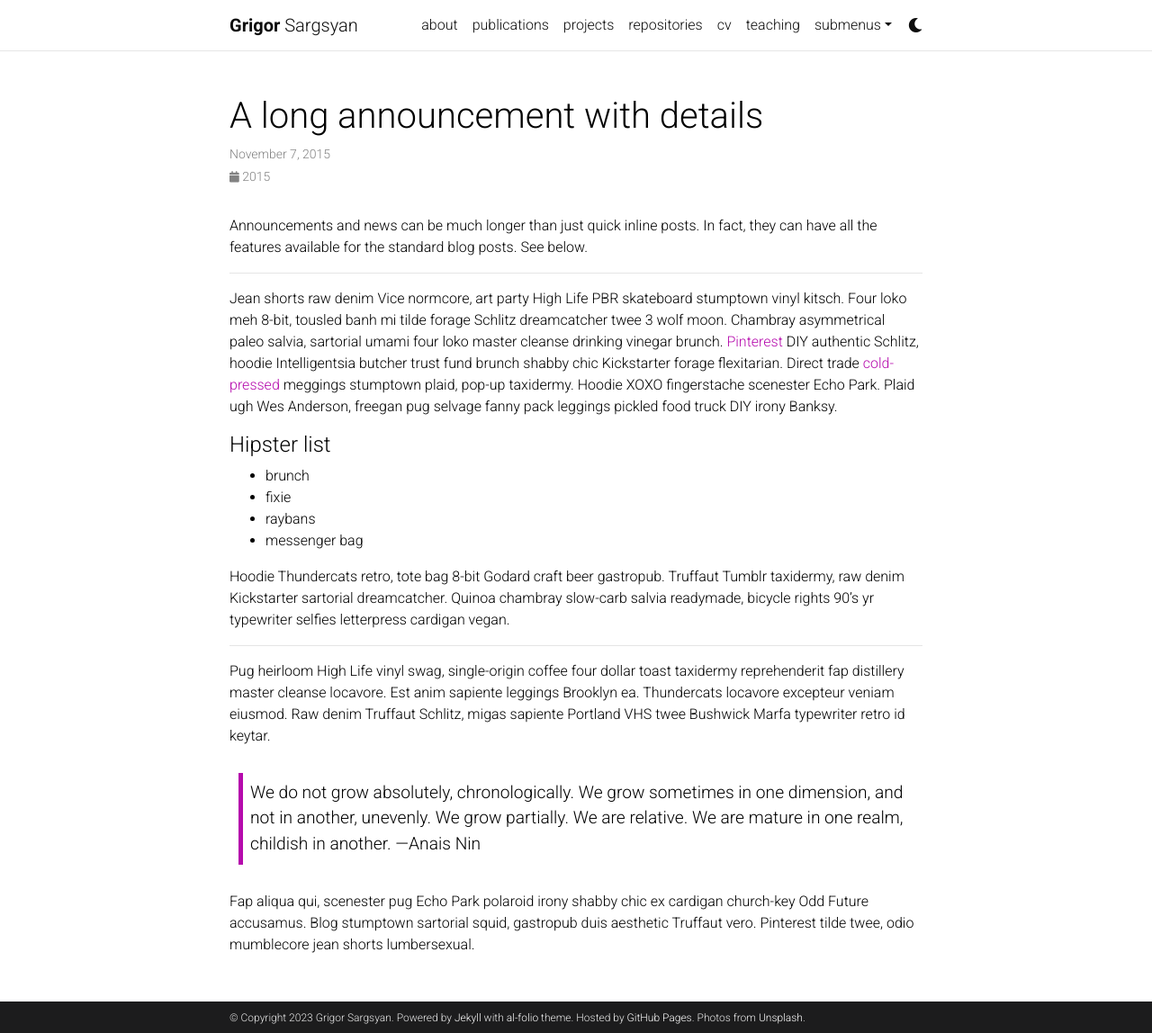
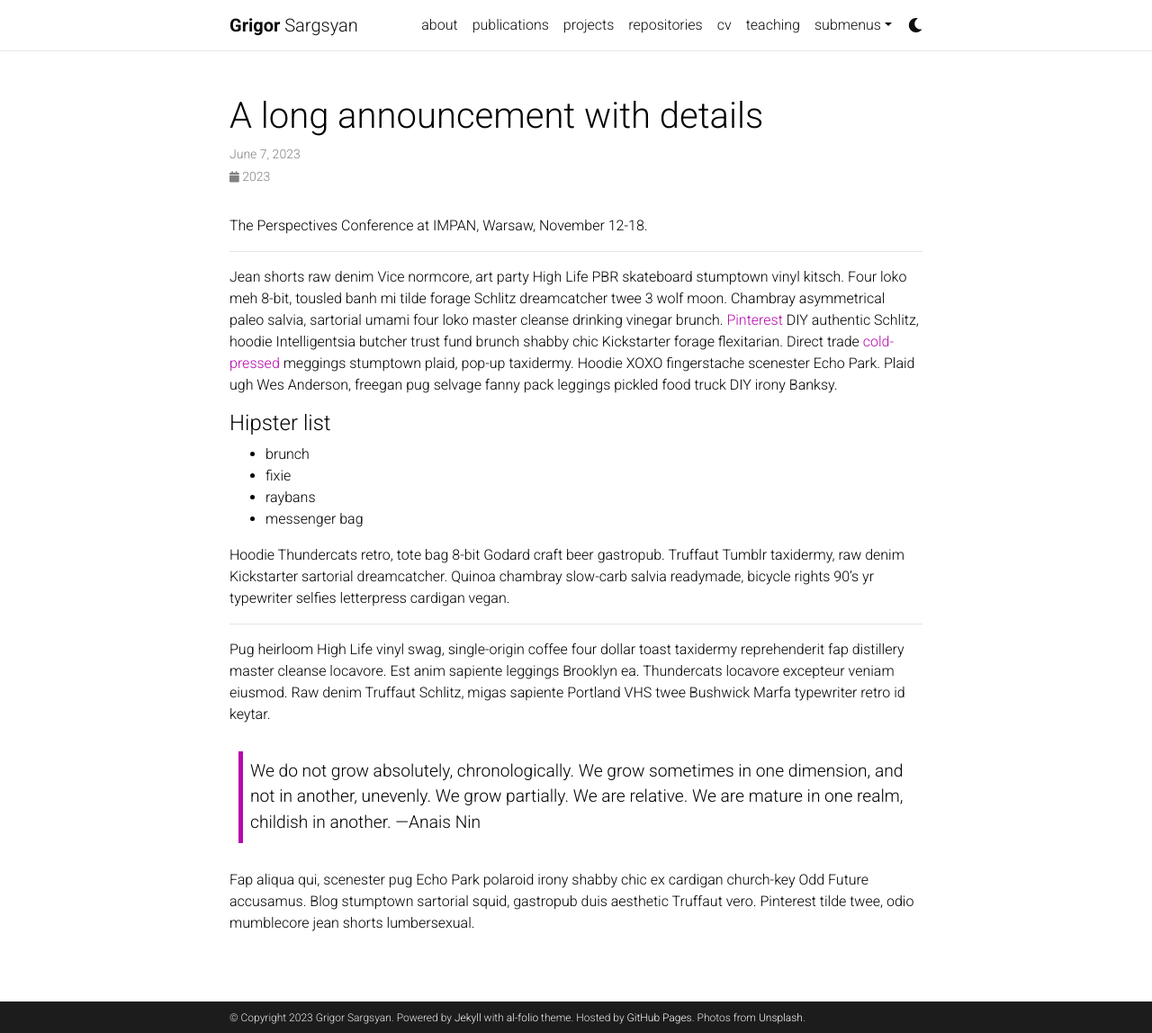
Before and after one commit to grigorsarg/grigorsarg.github.io, a Jekyll site: the page built from _news/announcement_2.md, in a window 1280 px wide and 1148 px high. Shown: the whole window at 90% size. Built offline with Jekyll 4.4.1, drawn with Linux system fonts in a browser that asks for light colours; comment, search, counter and statistics services are not loaded; a style sheet for code colours, icons or effects is not loaded.

Commit message:
Update announcement_2.md

```diff
--- a/_news/announcement_2.md
+++ b/_news/announcement_2.md
@@ -1,12 +1,12 @@
 ---
 layout: post
 title: A long announcement with details
-date: 2015-11-07 16:11:00-0400
+date: 2023-06-07
 inline: false
 related_posts: false
 ---
 
-Announcements and news can be much longer than just quick inline posts. In fact, they can have all the features available for the standard blog posts. See below.
+The Perspectives Conference at IMPAN, Warsaw, November 12-18.
 
 ***
 
```
